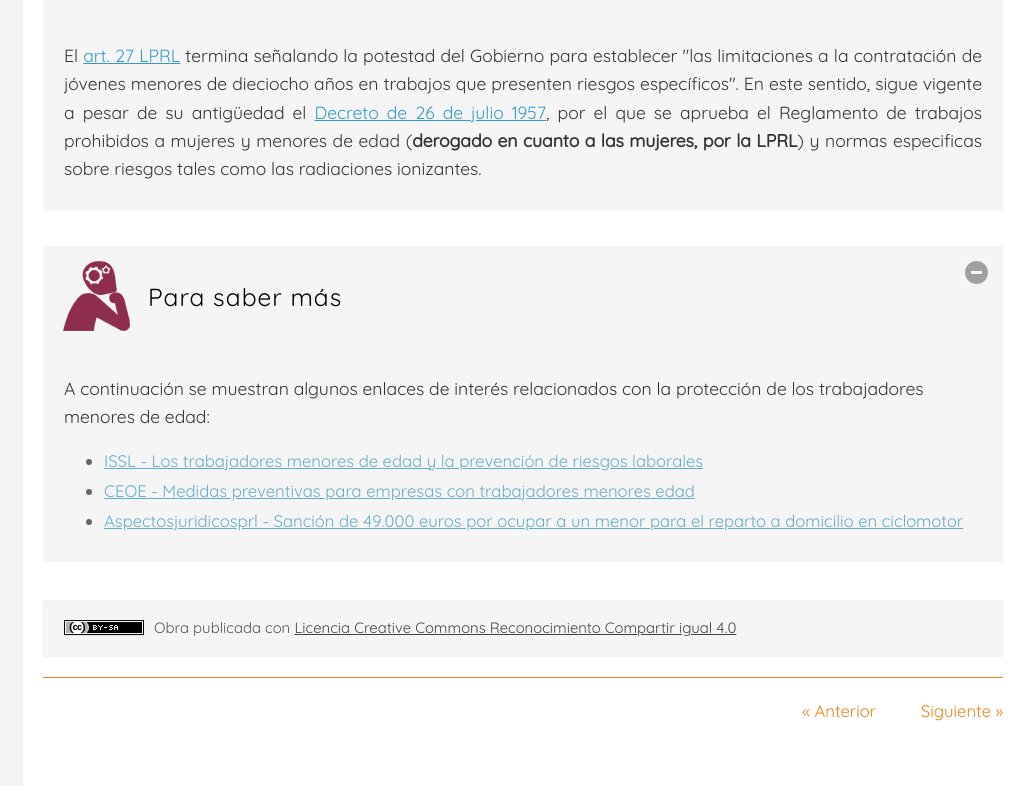
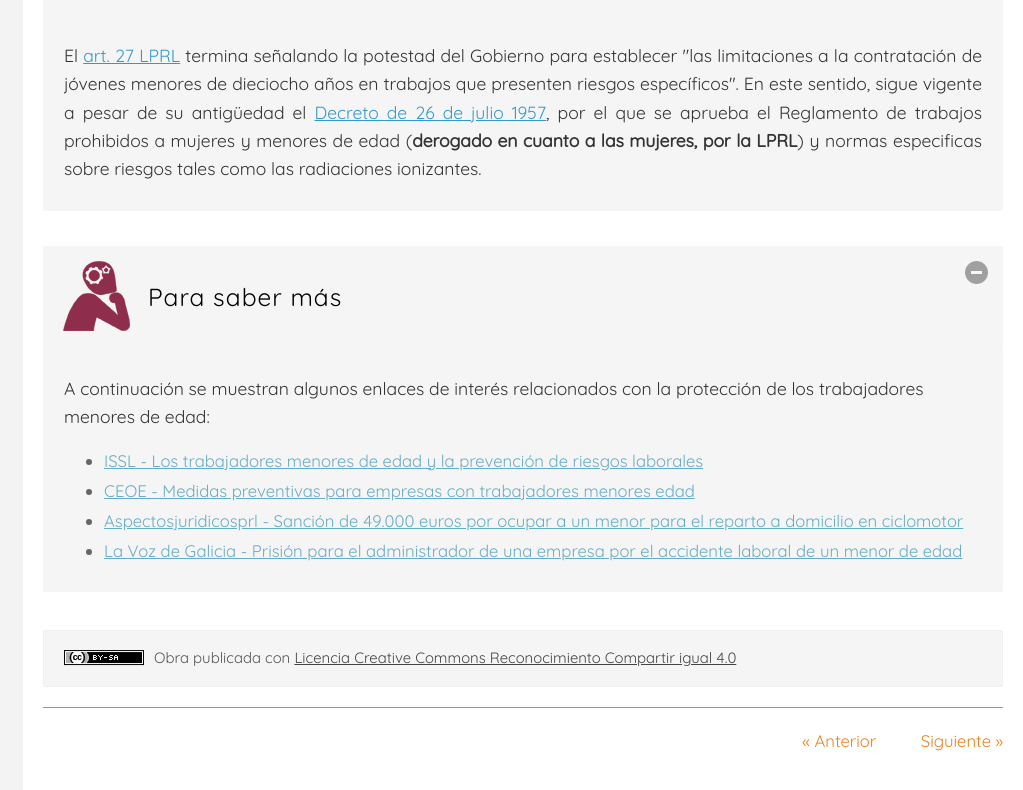
Before and after one commit to joseandressanz/UT-6.-Derechos-y-Deberes-en-Circunstancias-Especiales, a plain HTML site: page 4_proteccin_de_los_menores_de_edad.html in a window 1280 px wide. Shown: the part 1702-2492 px from the top of the page, without its empty margins (257-1280 px from the left). Drawn offline with Linux system fonts and the light colour scheme.

Commit message:
Update 4_proteccin_de_los_menores_de_edad.html

```diff
--- a/4_proteccin_de_los_menores_de_edad.html
+++ b/4_proteccin_de_los_menores_de_edad.html
@@ -131,6 +131,7 @@
 <li><span style="font-weight: 400;"><a href="https://drive.google.com/file/d/1QZJLU0z49-QSsbFgd_o42crFNJOrIrhP/view?usp=drive_link">ISSL - Los trabajadores menores de edad y la prevención de riesgos laborales</a></span></li>
 <li><span style="font-weight: 400;"><a href="https://drive.google.com/file/d/1tcS6Rs1GMNADCqVPubba7w7qPGtHU3iy/view?usp=drive_link">CEOE - Medidas preventivas para empresas con trabajadores menores edad</a></span></li>
 <li><span style="font-weight: 400;"><a href="https://aspectosjuridicosprl.blogspot.com/2023/03/sancion-de-49000-euros-por-ocupar-un.html" target="_blank" rel="noopener">Aspectosjuridicosprl - Sanción de 49.000 euros por ocupar a un menor para el reparto a domicilio en ciclomotor</a></span></li>
+<li><span style="font-weight: 400;"><a href="https://www.lavozdegalicia.es/noticia/pontevedra/2024/05/05/prision-accidente-laboral-menor-edad/0003_202405P5C4992.htm" target="_blank" rel="noopener">La Voz de Galicia - Prisión para el administrador de una empresa por el accidente laboral de un menor de edad</a></span></li>
 </ul>
 </div>
 </div>
```
